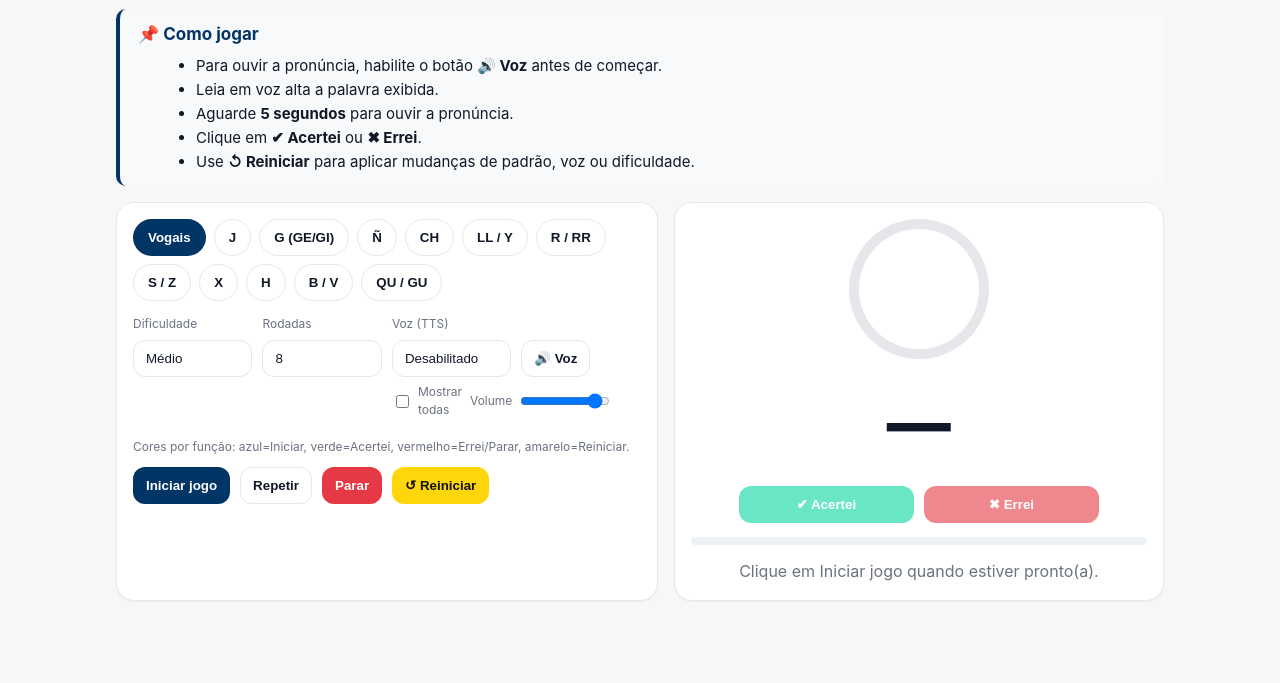
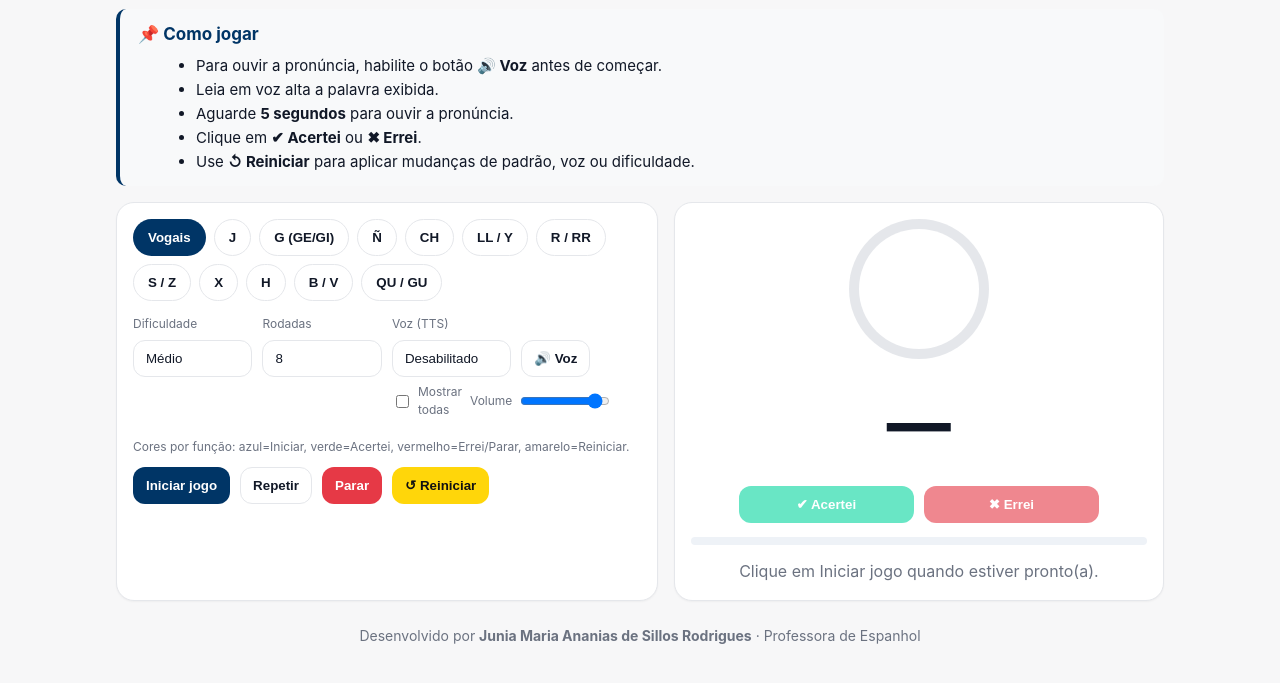
Before and after one commit to juniarodrigues/pronuncia360, a plain HTML site: page index.html in a window 1280 px wide. Shown: the part 61-744 px from the top of the page. Drawn offline with Linux system fonts and the light colour scheme.

Commit message:
Update index.html

```diff
--- a/index.html
+++ b/index.html
@@ -294,5 +294,9 @@
     // Init
     function render(){renderChips();resetGame()} render();
   </script>
+
+  <footer style="margin-top:24px; text-align:center; font-size:14px; color:#6B7280;">
+  Desenvolvido por <strong>Junia Maria Ananias de Sillos Rodrigues</strong> · Professora de Espanhol
+</footer>
 </body>
 </html>
```
